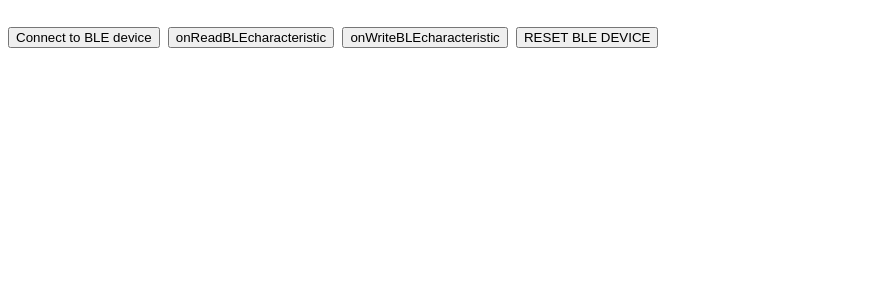
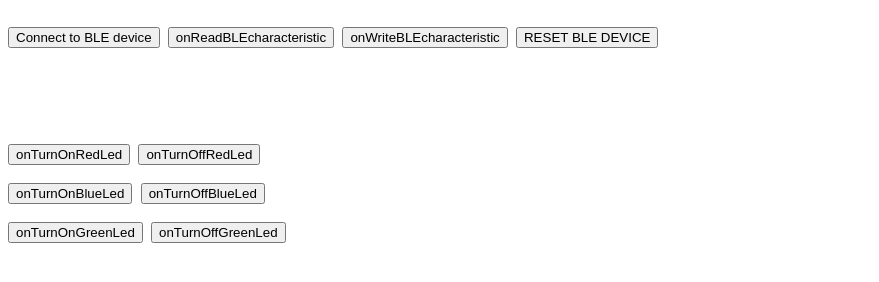
Before and after one commit to javiBajoCero/javiBajoCero.github.io, a plain HTML site: page index.html in a window 1280 px wide. Shown: the part 232-514 px from the top of the page, without its empty margins (0-879 px from the left). Drawn offline with Linux system fonts and the light colour scheme.

Commit message:
Update index.html

```diff
--- a/index.html
+++ b/index.html
@@ -19,8 +19,13 @@ font-size: xx-large;">
 <button onclick="onReadBLEcharacteristic()">onReadBLEcharacteristic</button>
 <button onclick="onWriteBLEcharacteristic()">onWriteBLEcharacteristic</button>
 <button onclick="onResetButtonClick()">RESET BLE DEVICE</button>
-
-
+<br><br><br>
+<button onclick="onTurnOnRedLed()">onTurnOnRedLed</button>
+<button onclick="onTurnOffRedLed()">onTurnOffRedLed</button><br>
+<button onclick="onTurnOnBlueLed()">onTurnOnBlueLed</button>
+<button onclick="onTurnOffBlueLed()">onTurnOffBlueLed</button><br>
+<button onclick="onTurnOnGreenLed()">onTurnOnGreenLed</button>
+<button onclick="onTurnOffGreenLed()">onTurnOffGreenLed</button>
 <p id="demo"></p>
 
 </body>
```
